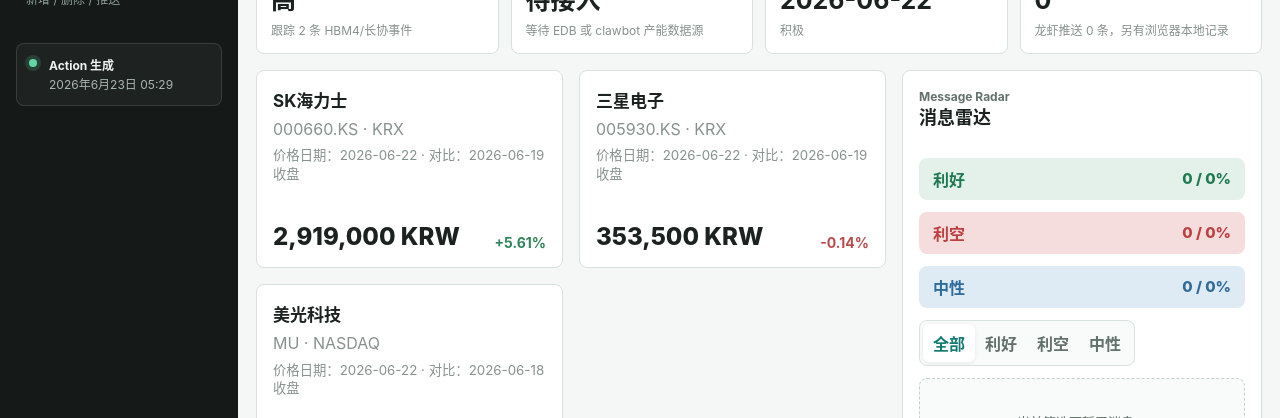
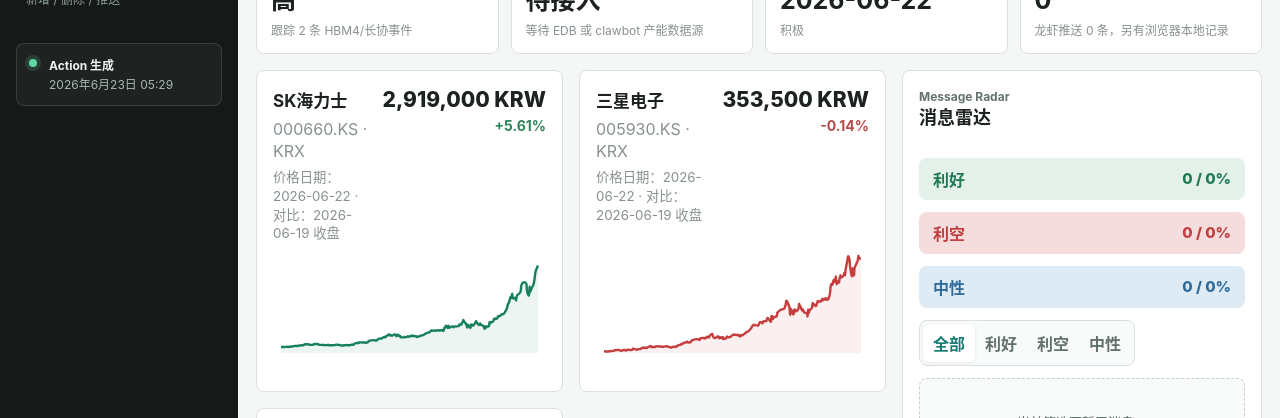
Before and after one commit to Jareddeng/memory-visualization-dashboard, a React (Vite) app: page / in a window 1280 px wide. Shown: the part 382-800 px from the top of the page. Built offline with nearby package versions, Linux system fonts and the light colour scheme.

Commit message:
Add overview market trend charts

```diff
--- a/src/main.tsx
+++ b/src/main.tsx
@@ -357,6 +357,43 @@
   };
 }
 
+function makeOverviewStockOption(stock: StockPoint, history: StockPoint[]): echarts.EChartsCoreOption {
+  const points = history.filter((point) => point.ticker === stock.ticker);
+  return {
+    color: [stock.change_pct >= 0 ? "#16805a" : "#c53d3d"],
+    tooltip: {
+      trigger: "axis",
+      confine: true,
+      formatter(params: unknown) {
+        const row = Array.isArray(params) ? (params[0] as any) : (params as any);
+        const date = row.value?.[0] ?? "";
+        const close = row.value?.[1] ?? "";
+        const changePct = row.data?.change_pct ?? 0;
+        const sign = changePct >= 0 ? "+" : "";
+        return `<strong>${date}</strong><br/>${stock.name}: ${close} ${stock.currency}<br/>涨跌幅：${sign}${changePct}%`;
+      },
+    },
+    grid: { left: 8, right: 8, top: 8, bottom: 22 },
+    xAxis: { type: "time", axisLabel: { show: false }, axisTick: { show: false }, axisLine: { show: false } },
+    yAxis: { type: "value", scale: true, axisLabel: { show: false }, axisTick: { show: false }, axisLine: { show: false }, splitLine: { show: false } },
+    series: [
+      {
+        name: stock.name,
+        type: "line",
+        smooth: true,
+        showSymbol: false,
+        lineStyle: { width: 2.4 },
+        areaStyle: { opacity: 0.08 },
+        emphasis: { focus: "series" },
+        data: points.map((point) => ({
+          value: [point.date, point.close],
+          change_pct: point.change_pct,
+        })),
+      },
+    ],
+  };
+}
+
 function App() {
   const { data, loading, error } = useDashboardData();
   const [activePage, setActivePage] = React.useState<PageKey>("overview");
@@ -556,7 +593,7 @@
     <>
       <section className="overview-market-grid">
         {latestStocks.map((stock) => (
-          <OverviewStockCard stock={stock} key={stock.ticker} />
+          <OverviewStockCard stock={stock} history={data.stocks.history} key={stock.ticker} />
         ))}
         <section className="panel text-panel overview-radar-panel">
           <div className="panel-header compact">
@@ -614,9 +651,10 @@
   );
 }
 
-function OverviewStockCard({ stock }: { stock: StockPoint }) {
+function OverviewStockCard({ stock, history }: { stock: StockPoint; history: StockPoint[] }) {
   return (
     <article className="panel overview-stock-card">
+      <div className="overview-stock-head">
         <div>
           <strong>{stock.name}</strong>
           <span>{stock.ticker} · {stock.exchange}</span>
@@ -625,6 +663,10 @@
         <div className="overview-stock-price">
           {stock.close.toLocaleString()} {stock.currency}
           <b className={stock.change_pct >= 0 ? "up" : "down"}>{stock.change_pct >= 0 ? "+" : ""}{stock.change_pct}%</b>
+        </div>
+      </div>
+      <div className="overview-stock-chart">
+        <Chart option={makeOverviewStockOption(stock, history)} />
       </div>
     </article>
   );
@@ -1093,7 +1135,7 @@
       </div>
       {filtered.length ? (
         <div className="radar-list">
-          {filtered.slice(0, 8).map((record) => (
+          {filtered.slice(0, 12).map((record) => (
             <article className="radar-item" key={record.id}>
               <div>
                 <span className={`pill ${record.impact}`}>{impactLabel(record.impact)}</span>
--- a/src/styles.css
+++ b/src/styles.css
@@ -419,14 +419,14 @@
 .overview-market-grid {
   display: grid;
   grid-template-columns: minmax(0, 1fr) minmax(0, 1fr) minmax(360px, 1.05fr);
-  grid-template-rows: repeat(2, minmax(148px, auto));
+  grid-template-rows: repeat(4, minmax(116px, auto));
   gap: 16px;
   align-items: stretch;
 }
 
 .overview-radar-panel {
   grid-column: 3;
-  grid-row: 1 / span 2;
+  grid-row: 1 / span 4;
 }
 
 .kpi-card,
@@ -529,15 +529,24 @@
 }
 
 .overview-stock-card {
-  min-height: 148px;
-  display: grid;
-  gap: 14px;
-  align-content: space-between;
-}
-
-.overview-stock-card div:first-child {
+  min-height: 248px;
+  display: grid;
+  grid-row: span 2;
+  grid-template-rows: auto minmax(110px, 1fr);
+  gap: 12px;
+}
+
+.overview-stock-head {
+  display: flex;
+  justify-content: space-between;
+  gap: 12px;
+  align-items: flex-start;
+}
+
+.overview-stock-head > div:first-child {
   display: grid;
   gap: 6px;
+  min-width: 0;
 }
 
 .overview-stock-card strong {
@@ -551,16 +560,23 @@
 }
 
 .overview-stock-price {
-  display: flex;
-  justify-content: space-between;
-  gap: 12px;
-  align-items: end;
-  font-size: 24px;
+  display: grid;
+  gap: 5px;
+  justify-items: end;
+  flex: 0 0 auto;
+  font-size: 21px;
   font-weight: 850;
+  text-align: right;
 }
 
 .overview-stock-price b {
   font-size: 14px;
+}
+
+.overview-stock-chart,
+.overview-stock-chart .chart {
+  min-height: 120px;
+  height: 100%;
 }
 
 .stock-price {
```
Lines whose indentation alone changed are shown as unchanged.
